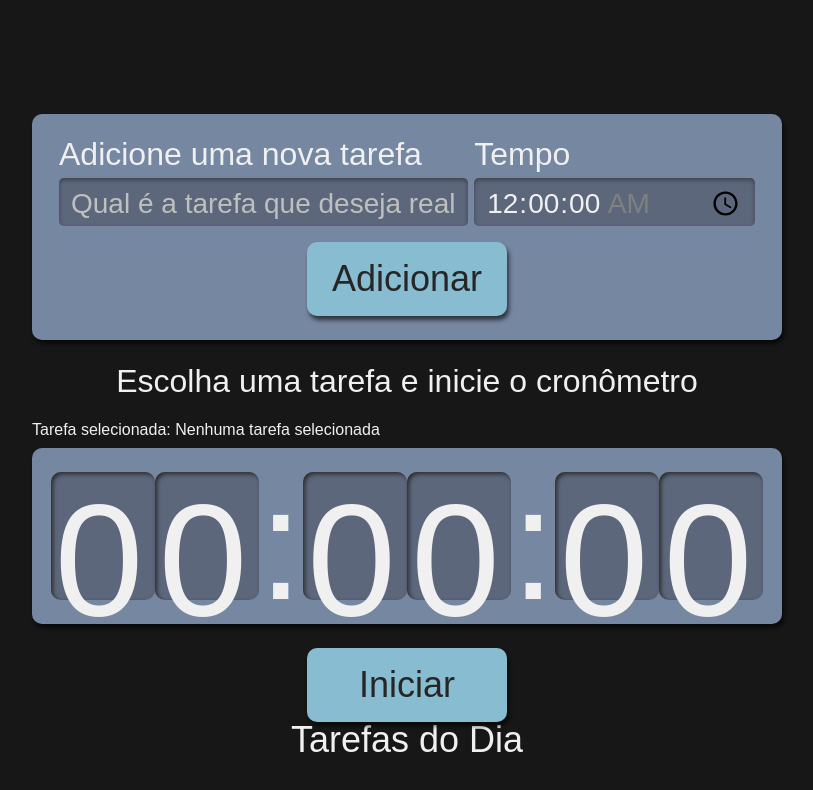
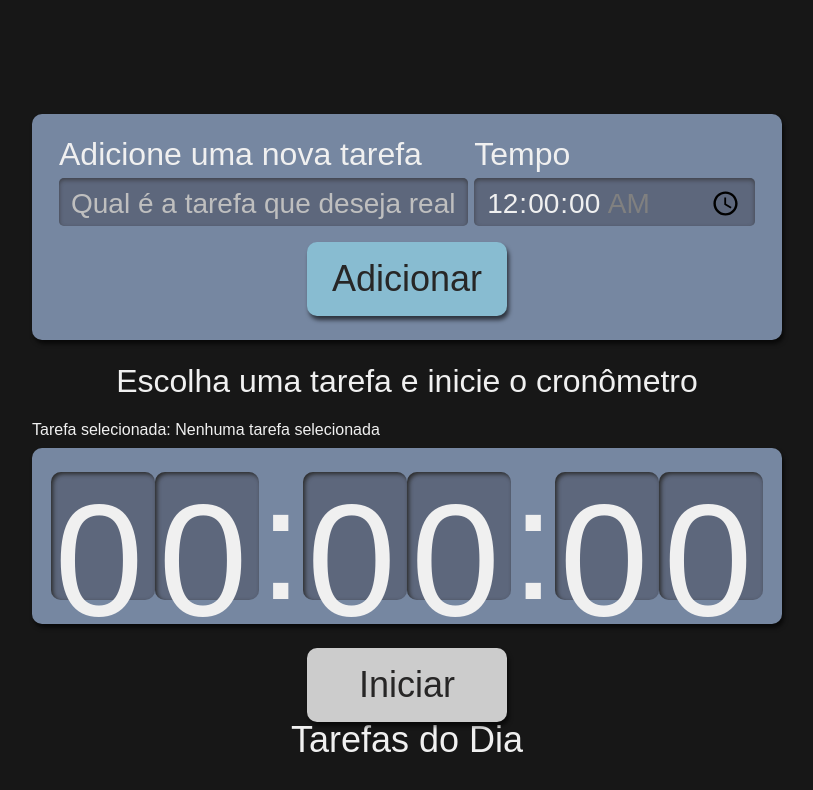
Before and after one commit to lucianogomes02/alura-studies, a React (Create React App) app: page / in a window 1280 px wide. Shown: the top 790 px of the page, without its empty margins (51-864 px from the left). Built offline with nearby package versions, Linux system fonts and the light colour scheme.

Commit message:
fix: block cronometer button when task is not selected or when cronometer is running

```diff
--- a/src/components/Botao/Botao.module.scss
+++ b/src/components/Botao/Botao.module.scss
@@ -9,9 +9,14 @@
   padding: 16px;
   width: 150px;
 
-    &:active {
+  &:active:not(:disabled) {
     background-color: #7CA6B7;
     box-shadow: 2px 2px 4px #0000009F inset;
+  }
+
+  &:disabled {
+    background-color: #cccccc;
+    cursor: not-allowed;
   }
 }
 
--- a/src/components/Botao/index.tsx
+++ b/src/components/Botao/index.tsx
@@ -5,11 +5,12 @@ interface Props {
     children: React.ReactNode
     type?: "button" | "submit" | "reset" | undefined
     onClick?: () => void
+    desabilitado?: boolean;
 }
 
-export default function Botao({ children, type, onClick }: Props) {
+export default function Botao({ children, type, onClick, desabilitado }: Props) {
     return (
-        <button onClick={onClick} type={type} className={style.botao}>
+        <button onClick={onClick} type={type} className={`${style.botao} ${desabilitado? style.botaoDesabilitado : ""}`} disabled={desabilitado}>
             {children}
         </button>
     )
--- a/src/components/Cronometro/index.tsx
+++ b/src/components/Cronometro/index.tsx
@@ -40,7 +40,7 @@ export default function Cronometro({ tarefaSelecionada, finalizarTarefa, cronome
             <div className={style.relogioWrapper}>
                 <Relogio tempoInicial={tempo} />
             </div>
-            <Botao onClick={() => regressiva(tempo)}>
+            <Botao onClick={() => regressiva(tempo)} desabilitado={!tarefaSelecionada || cronometroAtivo}>
                 Iniciar
             </Botao>
         </div>
```
Lines whose indentation alone changed are shown as unchanged.
